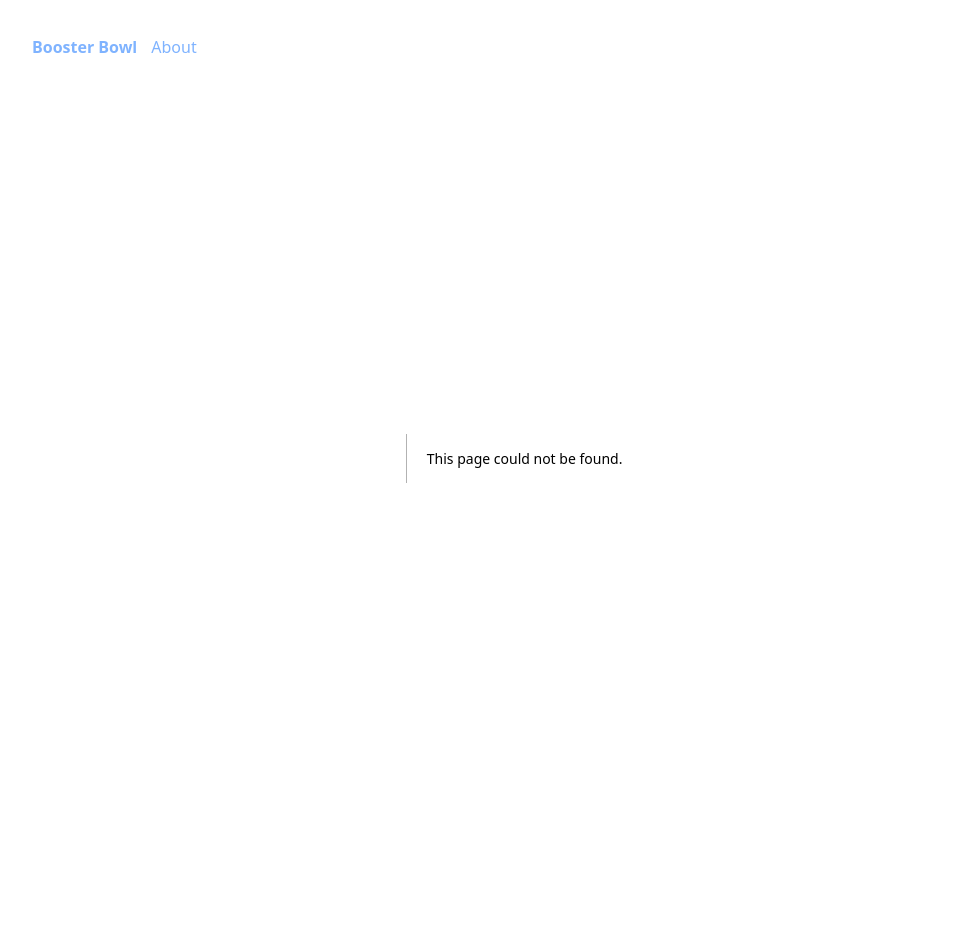
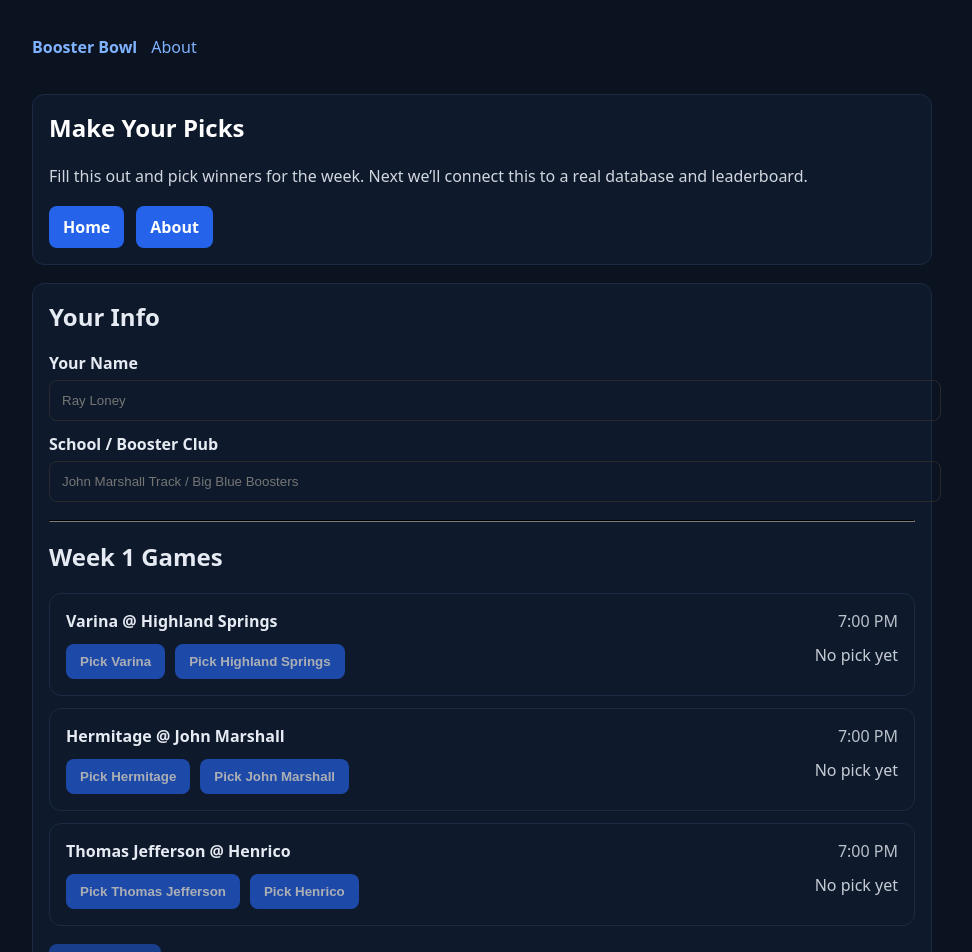
Before and after one commit to Rloney86/booster-bowl, a Next.js app: page /picks in a window 1280 px wide. Before the commit this address had no page. Shown: the top 952 px of the page, without its empty margins (158-1130 px from the left). Before the commit the page ends 878 px from the top, so only its background shows below. Built offline with nearby package versions, Linux system fonts and the light colour scheme.

Commit message:
Create Picks component for selecting game winners

```diff
--- /dev/null
+++ b/pages/picks.js
@@ -0,0 +1,125 @@
+import { useMemo, useState } from "react";
+import Link from "next/link";
+
+const WEEK_1_GAMES = [
+  { id: "g1", away: "Varina", home: "Highland Springs", time: "7:00 PM" },
+  { id: "g2", away: "Hermitage", home: "John Marshall", time: "7:00 PM" },
+  { id: "g3", away: "Thomas Jefferson", home: "Henrico", time: "7:00 PM" },
+];
+
+export default function Picks() {
+  const [name, setName] = useState("");
+  const [school, setSchool] = useState("");
+  const [picks, setPicks] = useState({}); // { gameId: "home" | "away" }
+
+  const complete = useMemo(() => {
+    return name.trim() && school.trim() && Object.keys(picks).length === WEEK_1_GAMES.length;
+  }, [name, school, picks]);
+
+  function choose(gameId, side) {
+    setPicks((prev) => ({ ...prev, [gameId]: side }));
+  }
+
+  function handleSubmit(e) {
+    e.preventDefault();
+    // For now: no database. We’ll wire this up next (Firestore/Supabase).
+    alert("Saved locally for now ✅ Next step is wiring picks to a database + leaderboard.");
+  }
+
+  return (
+    <main style={{ maxWidth: 900, margin: "0 auto", padding: 24 }}>
+      <section className="card" style={{ marginTop: 12 }}>
+        <h1 style={{ marginTop: 0 }}>Make Your Picks</h1>
+        <p style={{ opacity: 0.9, lineHeight: 1.6 }}>
+          Fill this out and pick winners for the week. Next we’ll connect this to a real database and leaderboard.
+        </p>
+
+        <div style={{ display: "flex", gap: 12, flexWrap: "wrap" }}>
+          <Link className="button" href="/">Home</Link>
+          <Link className="button" href="/about">About</Link>
+        </div>
+      </section>
+
+      <form onSubmit={handleSubmit} className="card" style={{ marginTop: 18 }}>
+        <h2 style={{ marginTop: 0 }}>Your Info</h2>
+
+        <div style={{ display: "grid", gap: 12 }}>
+          <label>
+            <div style={{ fontWeight: 600, marginBottom: 6 }}>Your Name</div>
+            <input
+              value={name}
+              onChange={(e) => setName(e.target.value)}
+              placeholder="Ray Loney"
+              style={{ width: "100%", padding: 12, borderRadius: 8, border: "1px solid #2a2a2a", background: "transparent", color: "inherit" }}
+            />
+          </label>
+
+          <label>
+            <div style={{ fontWeight: 600, marginBottom: 6 }}>School / Booster Club</div>
+            <input
+              value={school}
+              onChange={(e) => setSchool(e.target.value)}
+              placeholder="John Marshall Track / Big Blue Boosters"
+              style={{ width: "100%", padding: 12, borderRadius: 8, border: "1px solid #2a2a2a", background: "transparent", color: "inherit" }}
+            />
+          </label>
+        </div>
+
+        <hr style={{ margin: "18px 0", borderColor: "#2a2a2a" }} />
+
+        <h2 style={{ marginTop: 0 }}>Week 1 Games</h2>
+
+        <div style={{ display: "grid", gap: 12 }}>
+          {WEEK_1_GAMES.map((g) => {
+            const pick = picks[g.id];
+            return (
+              <div key={g.id} className="card" style={{ margin: 0 }}>
+                <div style={{ display: "flex", justifyContent: "space-between", gap: 12, flexWrap: "wrap" }}>
+                  <div style={{ fontWeight: 700 }}>
+                    {g.away} @ {g.home}
+                  </div>
+                  <div style={{ opacity: 0.8 }}>{g.time}</div>
+                </div>
+
+                <div style={{ display: "flex", gap: 10, marginTop: 12, flexWrap: "wrap" }}>
+                  <button
+                    type="button"
+                    className="button"
+                    onClick={() => choose(g.id, "away")}
+                    style={{ opacity: pick === "away" ? 1 : 0.65 }}
+                  >
+                    Pick {g.away}
+                  </button>
+
+                  <button
+                    type="button"
+                    className="button"
+                    onClick={() => choose(g.id, "home")}
+                    style={{ opacity: pick === "home" ? 1 : 0.65 }}
+                  >
+                    Pick {g.home}
+                  </button>
+
+                  <span style={{ marginLeft: "auto", opacity: 0.85 }}>
+                    {pick ? `Selected: ${pick === "home" ? g.home : g.away}` : "No pick yet"}
+                  </span>
+                </div>
+              </div>
+            );
+          })}
+        </div>
+
+        <div style={{ marginTop: 18, display: "flex", gap: 12, alignItems: "center", flexWrap: "wrap" }}>
+          <button className="button" type="submit" disabled={!complete} style={{ opacity: complete ? 1 : 0.5 }}>
+            Submit Picks
+          </button>
+          {!complete && (
+            <span style={{ opacity: 0.8 }}>
+              Add your name + school and pick all games to submit.
+            </span>
+          )}
+        </div>
+      </form>
+    </main>
+  );
+}
```
